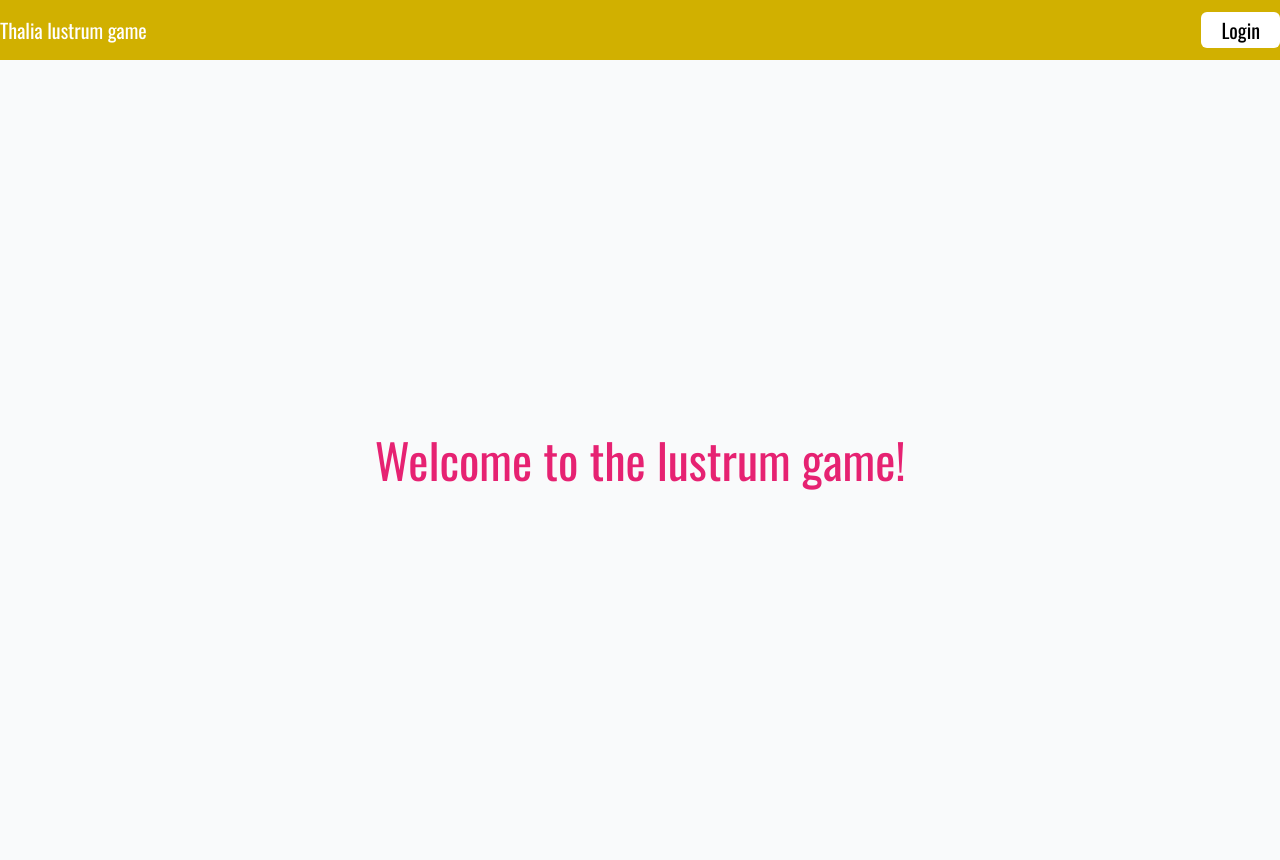
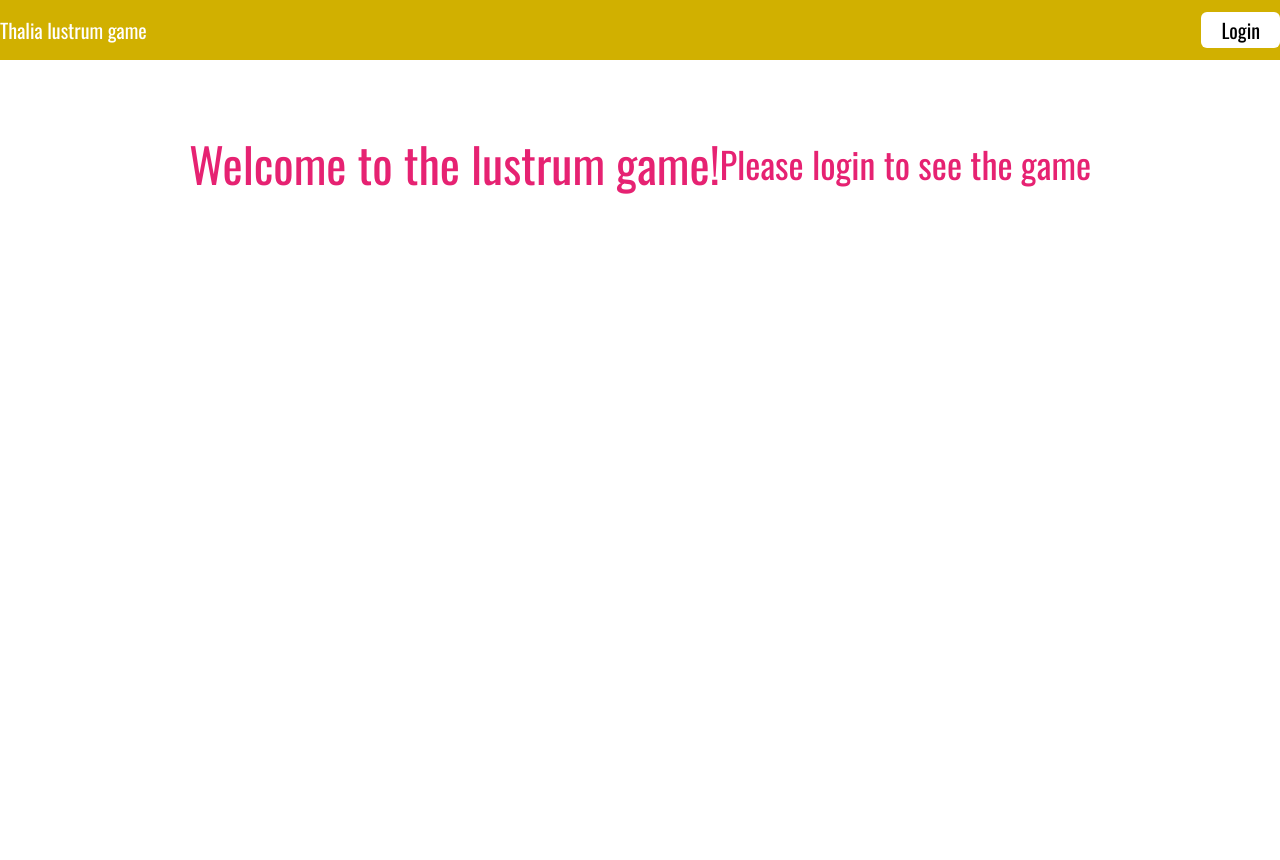
Before and after one commit to svthalia/Lustrum-game, a Django app: page / in a window 1280 px wide. After the commit the page ends 194 px from the top, so only its background shows below. Run offline with Django 3.2, Linux system fonts and the light colour scheme; some libraries are stand-ins or nearby versions.

Commit message:
Stuck on showing target

```diff
--- a/frontend/static/css/dist/styles.css
+++ b/frontend/static/css/dist/styles.css
@@ -813,16 +813,28 @@ select {
   margin-right: 1.25rem;
 }
 
+.mt-20 {
+  margin-top: 5rem;
+}
+
 .flex {
   display: flex;
 }
 
-.h-screen {
-  height: 100vh;
+.w-full {
+  width: 100%;
+}
+
+.w-1\/2 {
+  width: 50%;
 }
 
 .flex-row {
   flex-direction: row;
+}
+
+.flex-col {
+  flex-direction: column;
 }
 
 .items-center {
@@ -855,11 +867,6 @@ select {
   background-color: rgba(255, 255, 255, var(--tw-bg-opacity));
 }
 
-.bg-gray-50 {
-  --tw-bg-opacity: 1;
-  background-color: rgba(249, 250, 251, var(--tw-bg-opacity));
-}
-
 .px-5 {
   padding-left: 1.25rem;
   padding-right: 1.25rem;
@@ -888,12 +895,9 @@ select {
   line-height: 1;
 }
 
-.leading-normal {
-  line-height: 1.5;
-}
-
-.tracking-normal {
-  letter-spacing: 0em;
+.text-4xl {
+  font-size: 2.25rem;
+  line-height: 2.5rem;
 }
 
 .text-white {
--- a/frontend/templates/base.html
+++ b/frontend/templates/base.html
@@ -16,23 +16,34 @@
             <h3 class="text-white text-xl font-thalia self-center">Thalia lustrum game</h3>
             {% if request.session.user == None %}
                 <button class="text-black text-xl font-thalia bg-white px-5 py-1 rounded-md">
-                    <h3>Login</h3>
+                    <a href="/login">Login</a>
                 </button>
             {% else %}
                 <div class="flex flex-row justify-center">
                     <h3 class="text-white mr-5 text-xl font-thalia text-center self-center">Hello {{ request.session.user.name }}</h3>
                     <button class="text-black text-xl font-thalia bg-white px-5 py-1 rounded-md">
-                        <h3>Logout</h3>
+                        <a href="/logout">Logout</a>
                     </button>
                 </div>
             {% endif  %}
         </div>
     </nav>
-	<body class="bg-gray-50 font-serif leading-normal tracking-normal">
+	<body class="">
 		<div class="container mx-auto">
-			<section class="flex items-center justify-center h-screen">
+            {% if request.session.user == None %}
+			<section class="flex items-center justify-center mt-20">
 				<h1 class="text-5xl text-primary font-thalia">Welcome to the lustrum game!</h1>
+                <h2 class="text-4xl text-primary font-thalia">Please login to see the game</h2>
 			</section>
+            {% else %}
+            <section class="flex flex-col items-center justify-center mt-20 w-full">
+				<h1 class="text-5xl text-primary font-thalia">Your target:</h1>
+                <div class="w-1/2">
+                    <img/>
+                    <p>Username</p>
+                </div>
+			</section>
+            {% endif %}
 		</div>
 	</body>
 </html>
--- a/frontend/views.py
+++ b/frontend/views.py
@@ -3,7 +3,7 @@ from authlib.integrations.django_client import OAuth
 from django.shortcuts import render, redirect
 from django.urls import reverse
 
-from frontend.models import User
+from frontend.models import User, Player
 
 oauth = OAuth()
 oauth.register(
@@ -20,6 +20,7 @@ oauth.register(
 
 def index(request):
     context = {}
+
     return render(request, 'base.html', context)
 
 
@@ -31,15 +32,24 @@ def login(request):
 def auth(request):
     token = oauth.thalia.authorize_access_token(request)
     resp = oauth.thalia.get('', token=token)
-    print(token, resp)
-    # if resp.status != 404:
-    print(resp.json())
     user = resp.json()
-    print(User.objects.filter(pk=user['pk']))
-    if User.objects.filter(pk=user['pk']).count() == 0:
-        print("CREATE")
+    query = User.objects.filter(pk=user['pk'])
+    if query.count() == 0:
         User.objects.create(id=user['pk'], name=user['profile']['display_name'], profilePicture=user['profile']['photo']['full'])
-        request.session['user'] = {'name': user['profile']['display_name'], 'profilePicture': user['profile']['photo']['full']}
+        request.session['user'] = {'name': user['profile']['display_name'], 'profilePicture': user['profile']['photo']['full'], 'isPlayer': False}
+    elif query.count() == 1:
+        # TODO: Check if name or pf has changed, then also update in our db
+        #player_query = Player.objects.filter(user=query.first())
+        #if player_query.count() == 0:
+         #   print("NOTHIONG")
+        request.session['user'] = {'name': user['profile']['display_name'], 'profilePicture': user['profile']['photo']['full'], 'isPlayer': False}
+        # else:
+        #     print("ELSE", player_query.first().victim.get().count())
+        #     request.session['user'] = {'name': user['profile']['display_name'],
+        #                                'profilePicture': user['profile']['photo']['full'], 'isPlayer': True,
+        #                                'victimName': player_query.first().victim.user.name,
+        #                                'victimPicture': player_query.first().victim.user.profilePicture,
+        #                                }
     return redirect('/')
 
 
```
Also changed, not shown: frontend/admin.py (+13 -2 lines), frontend/models.py (+9 -0 lines), backend/db.sqlite3, frontend/migrations/0003_user_isplayer.py (added), frontend/migrations/0004_remove_user_isplayer.py (added).
